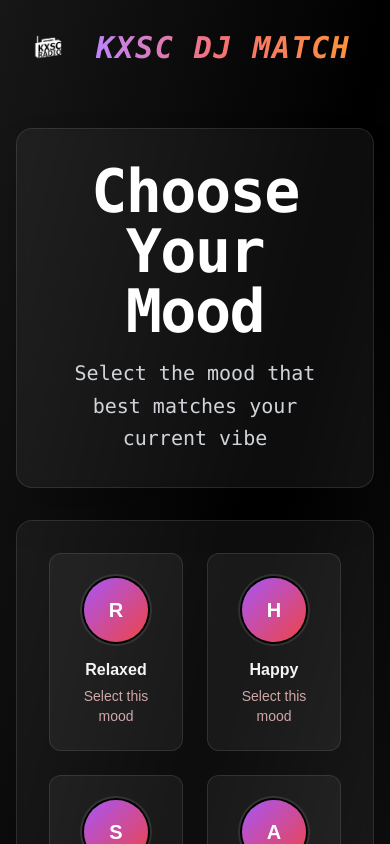
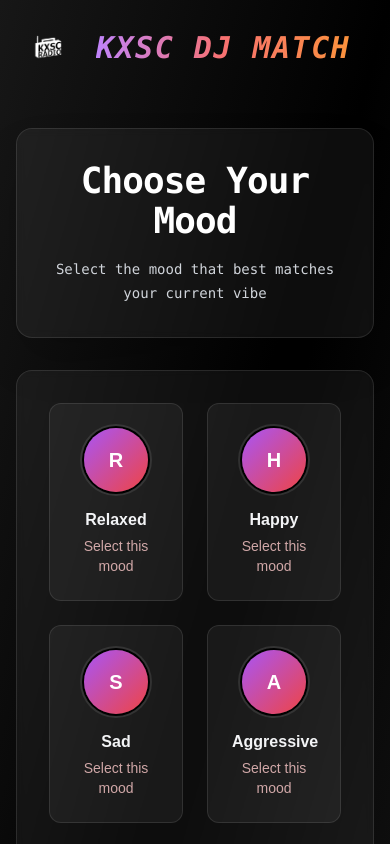
Before and after one commit to lee-64/kxsc_dj_match, a Next.js app in the folder frontend/: page /choose-mood in a window 390 px wide. Shown: the top 844 px of the page. Built offline with nearby package versions, Linux system fonts and the light colour scheme.

Commit message:
mobile formatting support

```diff
--- a/frontend/src/app/results/page.js
+++ b/frontend/src/app/results/page.js
@@ -153,7 +153,7 @@ export default function Results() {
           <div className="text-center mb-8 relative">
             <div className="absolute inset-0 bg-gradient-to-r from-purple-500/10 via-red-500/10 to-orange-500/10 blur-3xl -z-10"/>
 
-            <h1 className="text-4xl -tracking-tight italic font-bold mb-8 bg-gradient-to-r from-purple-400 via-red-400 to-orange-400 bg-clip-text text-transparent">
+            <h1 className="text-3xl sm:text-4xl md:text-4xl lg:text-4xl xl:text-4xl -tracking-tight italic font-bold mb-8 bg-gradient-to-r from-purple-400 via-red-400 to-orange-400 bg-clip-text text-transparent">
               Your DJ Match is...
             </h1>
 
@@ -162,7 +162,7 @@ export default function Results() {
                 header={matchData.dj_match}
                 description={
                   <span className="flex items-center justify-center space-x-2 text-gray-300">
-                    <Clock className="w-4 h-4"/>
+                    <Clock className="w-6 h-6 sm:w-4 sm:h-4 md:w-5 md:h-5 lg:w-5 lg:h-5"/>
                     <span className="font-mono tracking-tighter">
                       {matchData.timeslot} at{" "}
                       <Link
@@ -172,8 +172,8 @@ export default function Results() {
                         kxsc.org
                       </Link>
                     </span>
-                    <span className="mx-2">•</span>
-                    <Radio className="w-4 h-4"/>
+                    <span className="px-3">•</span>
+                    <Radio className="w-6 h-6 sm:w-4 sm:h-4 md:w-5 md:h-5 lg:w-5 lg:h-5"/>
                     <p className="font-mono tracking-tighter">&ldquo;{matchData.show_name}&rdquo;</p>
                   </span>
                 }
@@ -210,7 +210,7 @@ export default function Results() {
                         className="flex items-center space-x-4 group cursor-pointer"
                     >
                       <div
-                          className="w-12 h-12 bg-red-500/10 border border-red-500/20 rounded-lg flex items-center justify-center group-hover:bg-red-500/20 group-hover:scale-105 transition-all duration-200">
+                          className="p-6 w-12 h-12 bg-red-500/10 border border-red-500/20 rounded-lg flex items-center justify-center group-hover:bg-red-500/20 group-hover:scale-105 transition-all duration-200">
                   <span className="text-red-400 font-mono">
                     {(index + 1).toString().padStart(2, '0')}
                   </span>
--- a/frontend/src/components/Hero.jsx
+++ b/frontend/src/components/Hero.jsx
@@ -8,10 +8,10 @@ export default function Hero({ header, description, fullWidth = false }) {
                 className={`backdrop-blur-sm bg-white/5 border border-white/10 rounded-2xl p-8 shadow-2xl ${
                     fullWidth ? '' : 'max-w-2xl mx-auto'
                 }`}>
-                <h2 className="text-6xl font-bold mb-4 font-mono tracking-tight">
+                <h2 className="text-4xl sm:text-5xl md:text-6xl lg:text-6xl xl:text-7xl font-bold mb-4 font-mono tracking-tight break-words">
                     {header}
                 </h2>
-                <span className="font-mono text-xl text-gray-300 mb-12 max-w-2xl mx-auto leading-relaxed">
+                <span className="text-sm sm:text-md md:text-lg lg:text-lg xl:text-xl font-mono text-gray-300 mb-12 max-w-2xl mx-auto leading-relaxed">
                     {description}
                 </span>
             </div>
```
